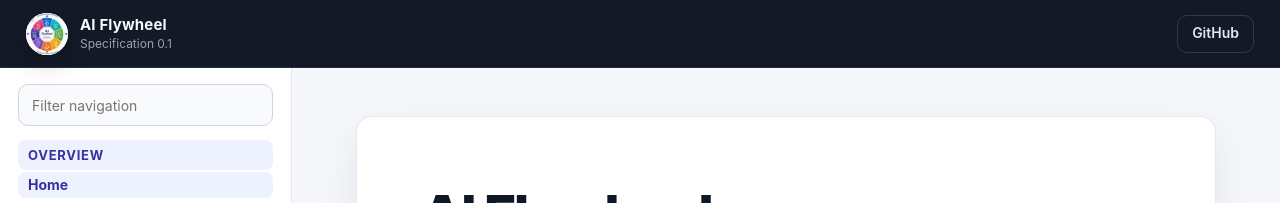
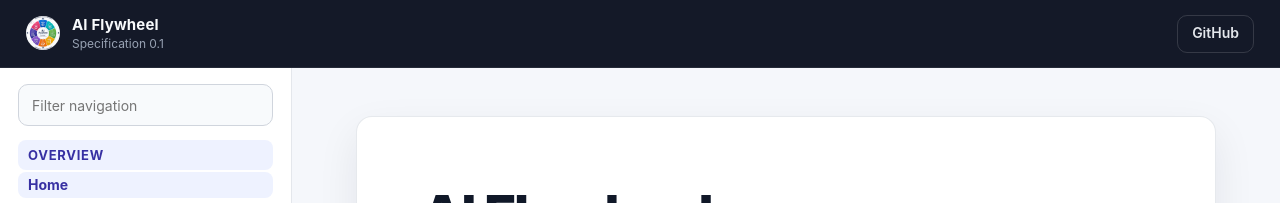
Before and after one commit to infoconex/ai-flywheel, a Jekyll site: the page built from index.md, in a window 1280 px wide. Shown: the top 203 px of the page. Built offline with Jekyll 4.4.1, drawn with Linux system fonts in a browser that asks for light colours.

Commit message:
Constrain header logo to compact nav size

```diff
--- a/assets/css/header.css
+++ b/assets/css/header.css
@@ -1,26 +1,34 @@
 .brand__logo {
   display: grid;
   place-items: center;
-  width: 42px;
-  height: 42px;
-  flex: 0 0 42px;
+  width: 34px;
+  height: 34px;
+  flex: 0 0 34px;
   overflow: hidden;
   border-radius: 50%;
   background: #ffffff;
-  box-shadow: 0 8px 24px rgba(0, 0, 0, 0.24);
 }
 
 .brand__logo img {
   display: block;
-  width: 100%;
-  height: 100%;
+  width: 34px;
+  height: 34px;
+  max-width: 34px;
+  max-height: 34px;
+  margin: 0;
   object-fit: cover;
 }
 
 @media (max-width: 640px) {
+  .brand__logo,
+  .brand__logo img {
+    width: 30px;
+    height: 30px;
+    max-width: 30px;
+    max-height: 30px;
+  }
+
   .brand__logo {
-    width: 36px;
-    height: 36px;
-    flex-basis: 36px;
+    flex-basis: 30px;
   }
 }
```
